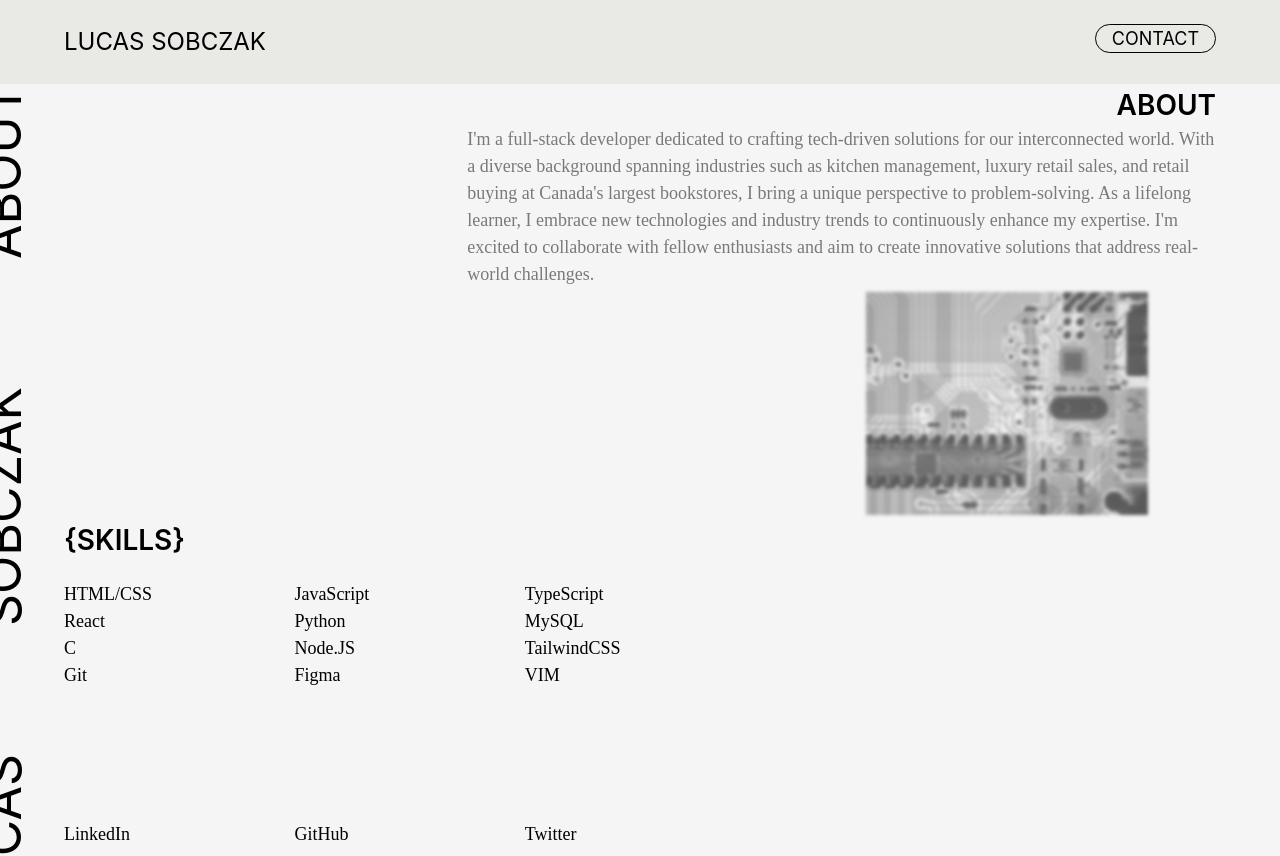
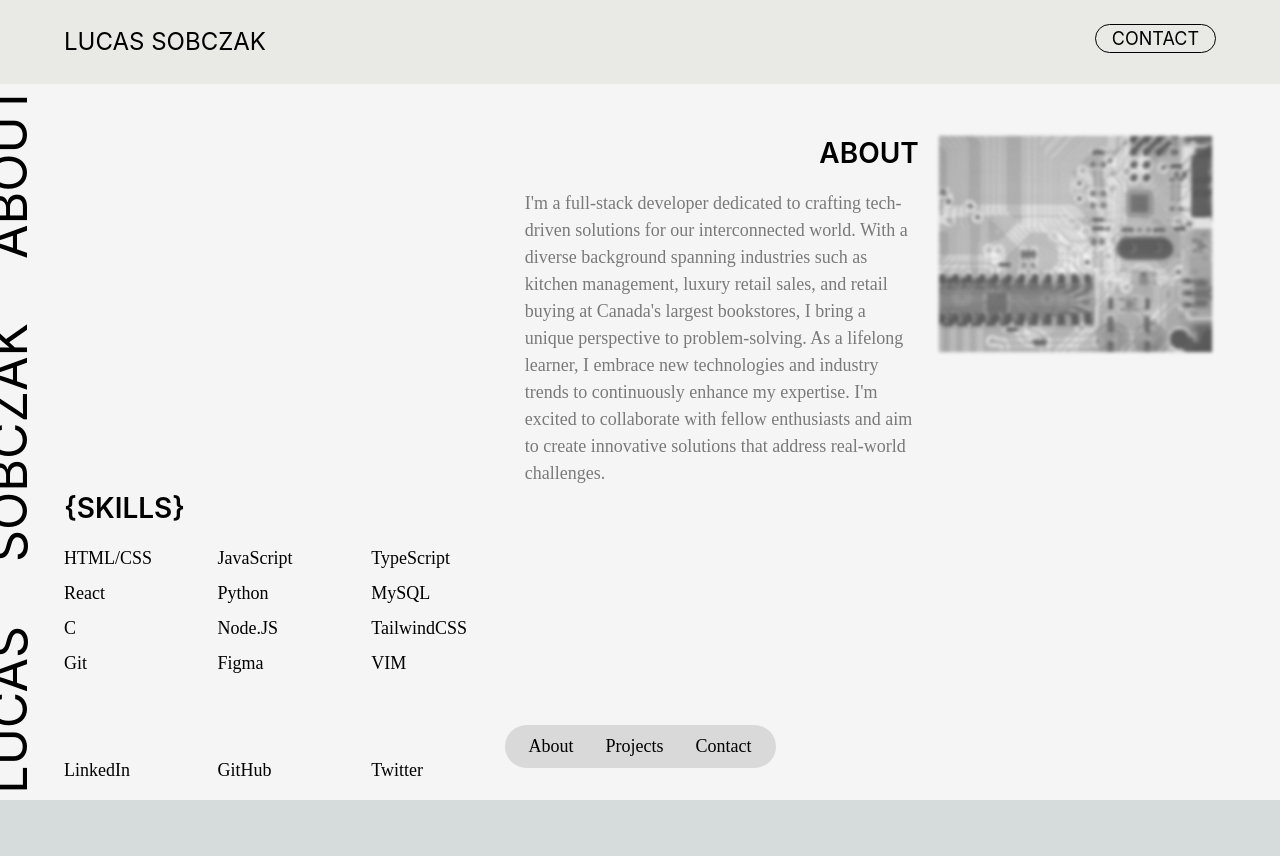
Before and after one commit to SobczakL/landing-page, a Next.js app: page /views/about in a window 1280 px wide. Shown: the top 856 px of the page. After the commit the page ends 800 px from the top, so only its background shows below. Built offline with nearby package versions, Linux system fonts and the light colour scheme.

Commit message:
adjusted spacing and floated image on md screen

```diff
--- a/src/components/Location.tsx
+++ b/src/components/Location.tsx
@@ -4,7 +4,7 @@ export default function Location() {
     return (
         <div className="relative max-w-max mx-auto flex items-center justify-center">
             <Link href="https://www.google.com/maps?q=Toronto">
-        <div className="w-20 md:w-40 lg:w-45 h-20 md:h-40 lg:h-45 font-bold rounded-full border border-black flex flex-col items-center justify-center">
+                <div className="w-16 md:w-32 lg:w-36 h-16 md:h-32 lg:h-36 font-bold rounded-full border border-black flex flex-col items-center justify-center">
                     <p className="text-locationSm md:text-locationMd lg:text-locationLg">43°42'0.4"N,</p>
                     <p className="text-locationSm md:text-locationMd lg:text-locationLg">79°24'58.68"W</p>
                 </div>
--- a/src/components/SecondaryHeader.tsx
+++ b/src/components/SecondaryHeader.tsx
@@ -1,7 +1,11 @@
-export default function SecondaryHeader(){
-    return(
+export default function SecondaryHeader() {
+    return (
         <div className="flex flex-col ml-auto max-w-max">
-            <p className="secondaryHeader col-start-3 col-span-2 text-black align-baseline text-transparent text-headerSm md:text-headerMd font-extrabold">DEVELOPER</p>
+            <p
+                className="secondaryHeader col-start-3 col-span-2 text-black align-baseline text-transparent text-headerSm md:text-headerMd font-bold"
+            >
+                DEVELOPER
+            </p>
             <div className="flex gap-4 row-start-2 col-start-3">
                 <span className="text-subLabelSm md:text-subLabelMd font-bold">FULL</span>
                 <span className="text-subLabelSm md:text-subLabelMd font-bold">STACK</span>
--- a/src/components/layout/footer/Footer.tsx
+++ b/src/components/layout/footer/Footer.tsx
@@ -1,3 +1,4 @@
+import { useEffect, useState } from "react";
 import BottomNav from "../../nav/BottomNav";
 import { NavItems } from "@/types/types";
 
@@ -17,8 +18,23 @@ const pageNavigation: NavItems[] = [
 ]
 
 export default function Footer() {
+    const [isVisible, setIsVisible] = useState(true);
+
+    useEffect(() => {
+        let lastScrollTop = 0;
+        window.addEventListener("scroll", () => {
+            const currentScrollTop = window.pageYOffset || document.documentElement.scrollTop;
+            if (currentScrollTop > lastScrollTop) {
+                setIsVisible(false)
+            } else {
+                setIsVisible(true)
+            }
+            lastScrollTop = currentScrollTop <= 0 ? 0 : currentScrollTop;
+        }, false);
+    }, []);
+
     return (
-        <footer className="flex bg-g1 text-black justify-center">
+        <footer className={`flex justify-center w-full mb-8 fixed text-black bottom-0 inset-x-0 transition-transform duration-500 ${isVisible ? 'translate-y-0' : 'translate-y-full mb-0'}`}>
             <BottomNav
                 navItems={pageNavigation}
             />
--- a/src/components/nav/BottomNav.tsx
+++ b/src/components/nav/BottomNav.tsx
@@ -6,7 +6,7 @@ export default function BottomNav({ navItems }: { navItems: NavItems[] }) {
     const router = useRouter();
 
     return (
-        <div className="flex justify-center gap-8 bg-g4 rounded-full max-w-96 px-6 py-2 mx-12 md:mx-auto mb-6">
+        <div className="flex justify-center gap-8 bg-g4 rounded-full max-w-96 px-6 py-2">
             {navItems.map((item, index) => (
                 <button
                     className='font-serif text-labelSm md:text-labelMd'
--- a/src/pages/_app.tsx
+++ b/src/pages/_app.tsx
@@ -2,11 +2,14 @@ import Footer from '@/components/layout/footer/Footer'
 import Header from '@/components/layout/header/Header'
 import './globals.css'
 import type { AppProps } from 'next/app'
+import { useRouter } from 'next/router'
 
 export default function MyApp({ Component, pageProps }: AppProps) {
 
+    const url = useRouter()
+    console.log(url)
     return (
-        <div className='flex flex-col h-screen'>
+        <div className='flex flex-col h-screen relative overflow-hidden'>
             <Header />
             <div className='h-full'>
                 <Component {...pageProps} />
--- a/src/pages/index.tsx
+++ b/src/pages/index.tsx
@@ -4,7 +4,7 @@ import Location from '@/components/Location'
 
 export default function Home() {
     return (
-        <div className="flex flex-col justify-around px-4 md:px-10 bg-g1 text-black h-full">
+        <div className="flex flex-col justify-around px-4 md:px-10 lg:px-16 py-16 bg-g1 text-black h-full">
             <PrimaryHeader />
             <Location />
             <SecondaryHeader />
--- a/src/pages/views/about.tsx
+++ b/src/pages/views/about.tsx
@@ -17,30 +17,32 @@ const skillsText = '{SKILLS}'
 
 export default function About() {
     return (
-        <section className="bg-g2 h-full flex flex-col justify-around px-4 pb-32 md:px-10 lg:px-16 pl-14 md:pl-16 relative box-border">
+        <section className="bg-g2 h-full flex flex-col justify-around pb-32 pt-12 px-4 md:px-10 lg:px-16 pl-14 md:pl-16 relative box-border">
             <aside className="absolute transform -rotate-90 origin-top-right -translate-x-[104%] top-0 left-0">
-                <div className="flex w-full gap-32 justify-between text-black text-sideheaderSm md:text-sideheaderMd lg:text-sideheaderLg">
+                <div className="flex w-full gap-48 md:gap-16 justify-between text-black text-sideheaderSm md:text-sideheaderMd lg:text-sideheaderLg">
                     <p>LUCAS</p>
                     <p>SOBCZAK</p>
                     <p>ABOUT</p>
                 </div>
             </aside>
-            <div className="">
+            <div className="md:ml-auto md:max-w-[60%]">
+                <div className="hidden md:flex md:float-right items-end justify-end h-48 lg:h-56 ml-4">
+                    <img className="h-full" src="/images/technology.png" alt="microchip photo"></img>
+                </div>
+                <div className="flex flex-col gap-4">
                     <p className="text-right font-semibold text-black text-sectionLabelSm md:text-sectionLabelMd lg:text-sectionLabelLg">
                         ABOUT
                     </p>
-                <p className="opacity-50 md:max-w-[65%] ml-auto text-bodySm md:text-bodyMd lg:text-bodyLg text-black font-serif">
+                    <p className="opacity-50 ml-auto text-bodySm md:text-bodyMd lg:text-bodyLg text-black font-serif">
                         I'm a full-stack developer dedicated to crafting tech-driven solutions for our interconnected world. With a diverse background spanning industries such as kitchen management, luxury retail sales, and retail buying at Canada's largest bookstores, I bring a unique perspective to problem-solving. As a lifelong learner, I embrace new technologies and industry trends to continuously enhance my expertise. I'm excited to collaborate with fellow enthusiasts and aim to create innovative solutions that address real-world challenges.
                     </p>
                 </div>
-            <div className="hidden md:flex items-end justify-end pr-4 lg:pr-16 h-56 lg:h-72">
-                <img className="h-full" src="/images/technology.png" alt="microchip photo"></img>
             </div>
-            <div className="text-black flex flex-col gap-5 mr-auto w-[80%] md:max-w-[60%]">
+            <div className="text-black flex flex-col gap-4 mr-auto w-[80%] md:max-w-[40%]">
                 <p className="font-semibold text-sectionLabelSm md:text-sectionLabelMd lg:text-sectionLabelLg">
                     {skillsText}
                 </p>
-                <div className="grid grid-cols-3 grid-rows-3">
+                <div className="grid grid-cols-3 grid-rows-3 gap-y-2">
                     {skills.map((skill, key) => (
                         <p
                             key={key}
@@ -51,7 +53,7 @@ export default function About() {
                     ))
                     }
                 </div>
-                <ul className="grid grid-cols-3 font-serif text-bodySm md:text-bodyMd lg:text-bodyLg mt-28">
+                <ul className="grid grid-cols-3 font-serif text-bodySm md:text-bodyMd lg:text-bodyLg mt-16">
                     <a href="https://www.linkedin.com/in/lucassobczak/" className="no-underline cursor-pointer hover:underline"><li>LinkedIn</li></a>
                     <a href="https://github.com/SobczakL" className="no-underline cursor-pointer hover:underline"><li>GitHub</li></a>
                     <a href="https://twitter.com/lucass_matthews" className="no-underline cursor-pointer hover:underline"><li>Twitter</li></a>
--- a/tailwind.config.ts
+++ b/tailwind.config.ts
@@ -45,8 +45,8 @@ const config: Config = {
                 headerSm: '40px',
                 headerMd: '70px',
                 locationSm: '20px',
-                locationMd: '36px',
-                locationLg: '40px',
+                locationMd: '32px',
+                locationLg: '36px',
                 subheaderSm: '20px',
                 subheaderMd: '25px',
                 subheaderLg: '30px',
```
Lines whose indentation alone changed are shown as unchanged.
